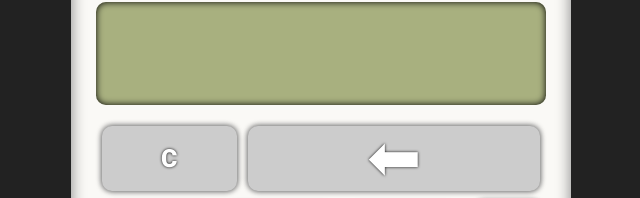
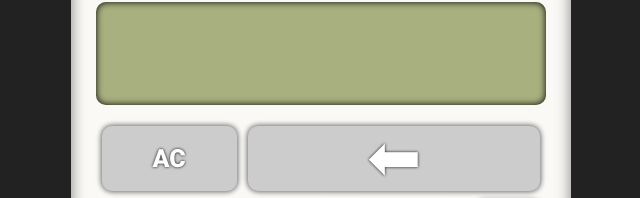
Before and after one commit to Grodriguez1506/calculator, a plain HTML site: page index.html in a window 1280 px wide. Shown: the part 159-357 px from the top of the page, 319-959 px from the left. Drawn offline with Linux system fonts and the light colour scheme.

Commit message:
change delete button value

```diff
--- a/index.html
+++ b/index.html
@@ -17,7 +17,7 @@
         </div>
         <div class="buttons">
             <div class="symbols">
-                <input type="button" class="number delete" value='C'
+                <input type="button" class="number delete" value='AC'
                     onclick="display.value = '';">
                 <input type="button" class="number backspace" value='⬅'
                     onclick="display.value = display.value.toString().slice(0,-1);">
```
